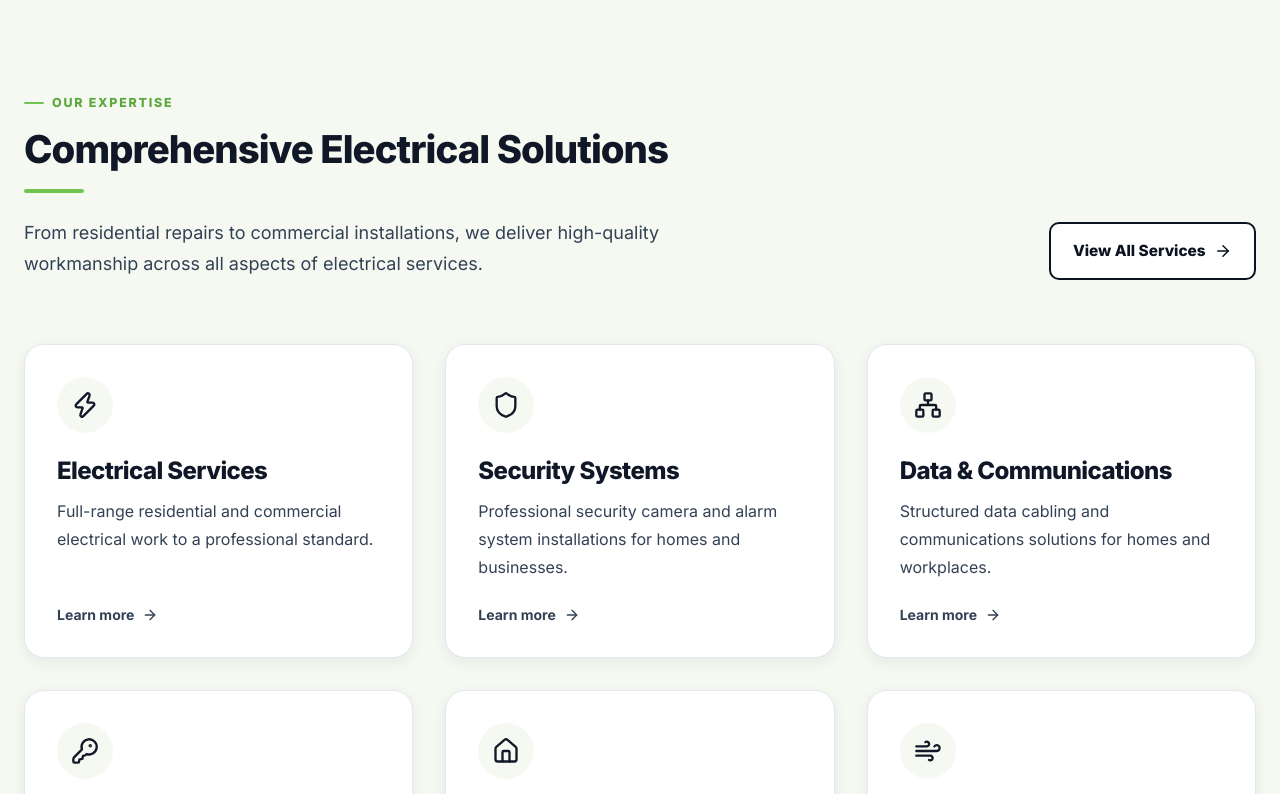
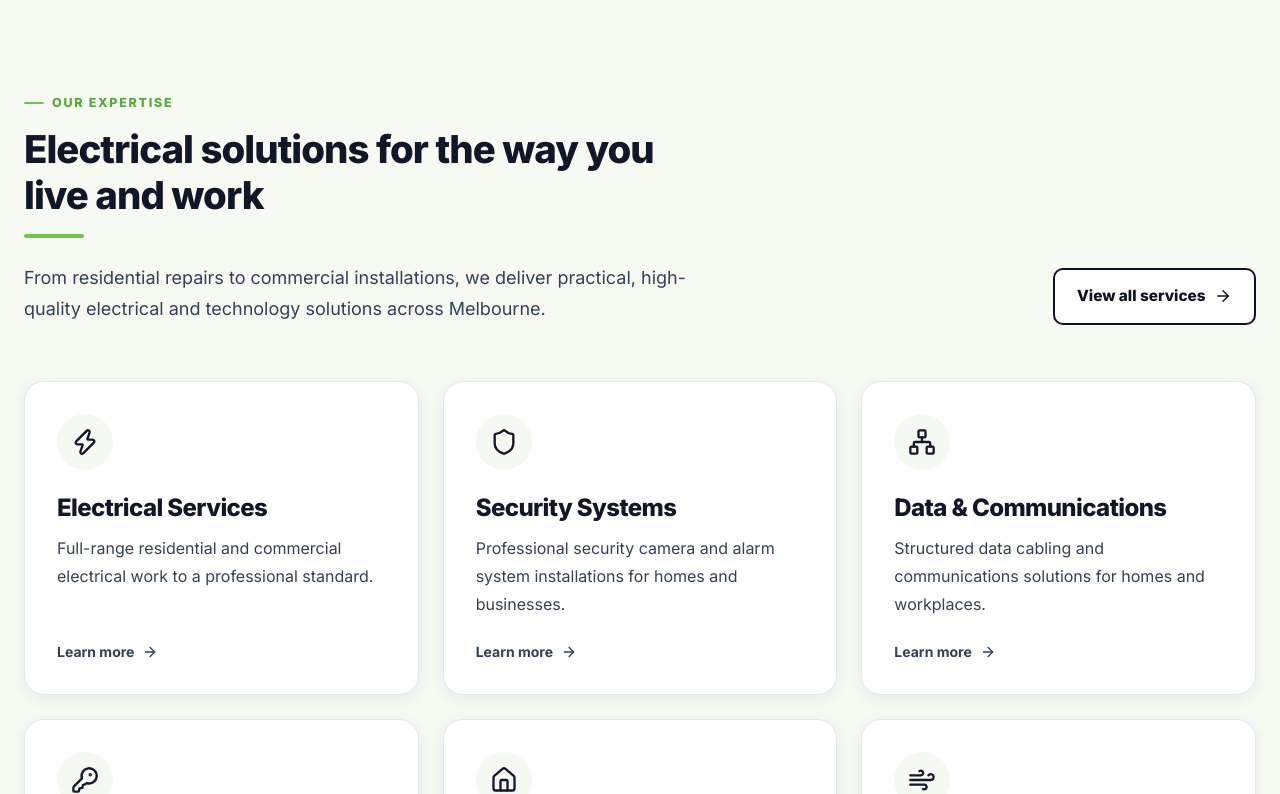
Before and after one commit to SrijanaSwarnakar/electrical-service-next-js-project, a Next.js app: page / in a window 1280 px wide. Shown: the part 966-1760 px from the top of the page. Built offline with nearby package versions, Linux system fonts and the light colour scheme.

Commit message:
Polish homepage visual hierarchy and components

```diff
--- a/components/Services.tsx
+++ b/components/Services.tsx
@@ -5,43 +5,38 @@ import { ArrowRight } from "lucide-react";
 
 export default function Services() {
   return (
-    <section id="services" className="section-py bg-[#F5F9F2] relative">
-      <div className="container-site relative z-10">
-
-        {/* Section Header */}
-        <div className="flex flex-col md:flex-row md:items-end justify-between gap-6 mb-12 md:mb-16">
+    <section id="services" className="section-py bg-[#F6FAF3]">
+      <div className="container-site">
+        <div className="mb-12 flex flex-col justify-between gap-6 md:mb-14 md:flex-row md:items-end">
           <div className="max-w-2xl">
             <span className="section-label">Our Expertise</span>
-            <h2 className="text-3xl md:text-4xl lg:text-5xl font-extrabold mb-4 text-[#111827]">
-              Comprehensive Electrical Solutions
+            <h2 className="mb-4 text-3xl font-extrabold text-[#101827] md:text-4xl lg:text-5xl">
+              Electrical solutions for the way you live and work
             </h2>
             <div className="section-divider" />
-            <p className="text-[#4B5563] text-lg">
-              From residential repairs to commercial installations, we deliver high-quality workmanship across all aspects of electrical services.
+            <p className="text-lg text-[#475569]">
+              From residential repairs to commercial installations, we deliver practical, high-quality electrical and technology solutions across Melbourne.
             </p>
           </div>
 
-          <Link href="/services" className="btn-outline hidden md:flex shrink-0">
-            View All Services
+          <Link href="/services" className="btn-outline hidden shrink-0 md:flex">
+            View all services
             <ArrowRight size={18} />
           </Link>
         </div>
 
-        {/* Services Grid */}
-        <div className="grid grid-cols-1 md:grid-cols-2 lg:grid-cols-3 gap-6 md:gap-8">
+        <div className="grid grid-cols-1 gap-5 md:grid-cols-2 lg:grid-cols-3 md:gap-6">
           {services.map((service) => (
             <ServiceCard key={service.id} service={service} />
           ))}
         </div>
 
-        {/* Mobile View All Button */}
-        <div className="mt-10 md:hidden flex justify-center">
+        <div className="mt-9 flex justify-center md:hidden">
           <Link href="/services" className="btn-outline w-full justify-center">
-            View All Services
+            View all services
             <ArrowRight size={18} />
           </Link>
         </div>
-
       </div>
     </section>
   );
```
